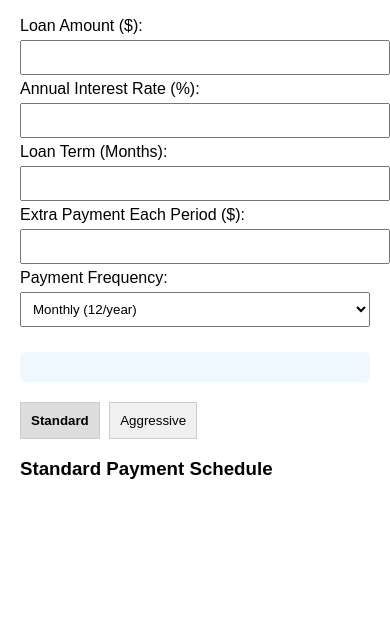
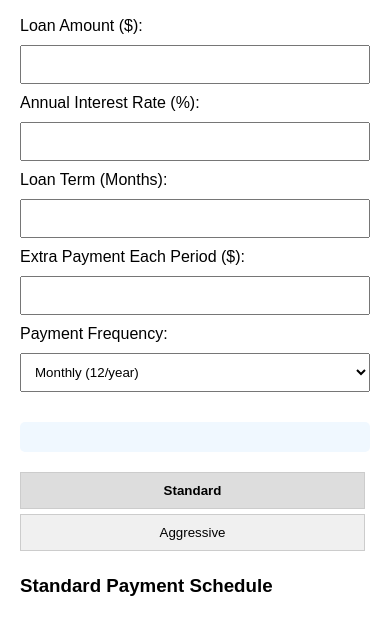
Before and after one commit to Jamess46/CarLoanCalculator, a plain HTML site: page index.html in a window 390 px wide. Shown: the part 99-731 px from the top of the page. Drawn offline with nearby package versions, Linux system fonts and the light colour scheme.

Commit message:
Update index.html

```diff
--- a/index.html
+++ b/index.html
@@ -3,18 +3,21 @@
 <head>
   <meta charset="UTF-8">
   <title>Car Loan Interest Savings Calculator</title>
+  <meta name="viewport" content="width=device-width, initial-scale=1.0">
+  <link rel="icon" href="favicon.ico">
   <script src="https://cdn.jsdelivr.net/npm/chart.js"></script>
   <style>
     body {
       font-family: Arial, sans-serif;
       padding: 20px;
+      margin: auto;
       max-width: 1000px;
-      margin: auto;
     }
     input, select {
-      padding: 8px;
-      margin: 5px 0;
+      padding: 10px;
+      margin: 10px 0;
       width: 100%;
+      box-sizing: border-box;
     }
     .result {
       margin-top: 20px;
@@ -23,14 +26,19 @@
       border-radius: 5px;
     }
     .tabs {
+      display: flex;
+      flex-wrap: wrap;
       margin-top: 20px;
     }
     .tab-button {
+      flex: 1 1 auto;
       padding: 10px;
       margin-right: 5px;
       border: 1px solid #ccc;
       cursor: pointer;
       background: #f0f0f0;
+      min-width: 120px;
+      text-align: center;
     }
     .tab-button.active {
       background: #ddd;
@@ -47,6 +55,8 @@
       width: 100%;
       border-collapse: collapse;
       margin-top: 10px;
+      overflow-x: auto;
+      display: block;
     }
     th, td {
       padding: 6px;
@@ -58,7 +68,19 @@
     }
     canvas {
       max-width: 100%;
+      height: auto;
       margin-top: 20px;
+    }
+    @media (max-width: 600px) {
+      .tabs {
+        flex-direction: column;
+      }
+      .tab-button {
+        margin-bottom: 5px;
+      }
+      table, th, td {
+        font-size: 14px;
+      }
     }
   </style>
 </head>
@@ -237,13 +259,19 @@
       const savedYears = Math.floor(monthsSaved / 12);
       const savedRemMonths = Math.round(monthsSaved % 12);
 
+      const totalAggressiveTimeMonths = (aggressive.schedule.length / paymentsPerYear) * 12;
+      const totalYearsAggressive = Math.floor(totalAggressiveTimeMonths / 12);
+      const totalRemMonthsAggressive = Math.round(totalAggressiveTimeMonths % 12);
+
       document.getElementById("result").innerHTML = `
         <strong>Summary:</strong><br>
         Payment Frequency: <strong>${frequency === 'monthly' ? 'Monthly' : 'Bi-Weekly'}</strong><br>
         Regular Payment: ${formatCurrency(payment)}<br>
+        Aggressive Payment: ${formatCurrency(payment + extra)}<br>
         Total Interest (Standard): ${formatCurrency(standard.totalInterest)}<br>
         Total Interest (Aggressive): ${formatCurrency(aggressive.totalInterest)}<br>
         Interest Saved: <strong>${formatCurrency(interestSaved)}</strong><br>
+        Total Time to Pay (Aggressive): <strong>${totalYearsAggressive} years and ${totalRemMonthsAggressive} months</strong><br>
         Time Saved: <strong>${savedYears} years and ${savedRemMonths} months</strong>
       `;
 
@@ -252,7 +280,6 @@
       renderCharts(standard, aggressive);
     }
 
-    // Auto-run on load if fields pre-filled
     window.addEventListener('DOMContentLoaded', calculateAll);
   </script>
 </body>
```
